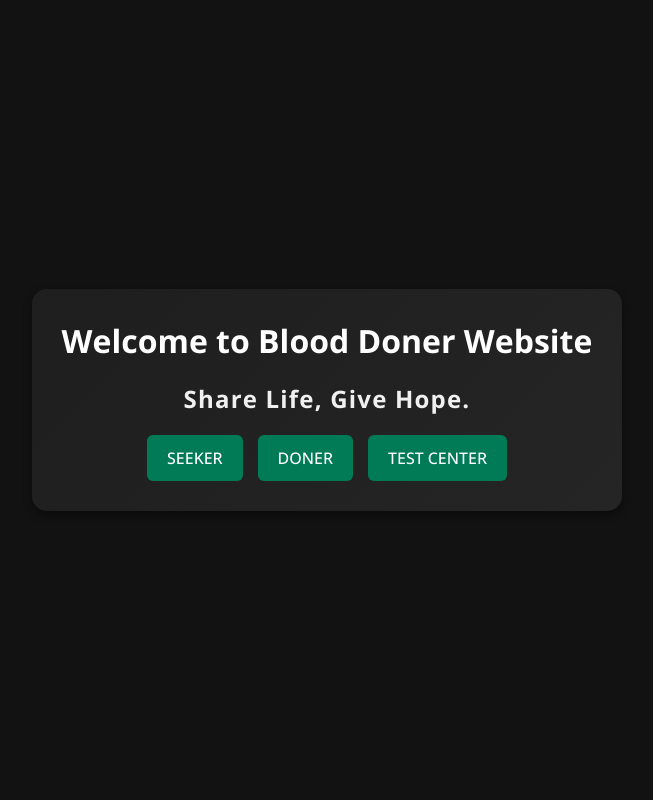
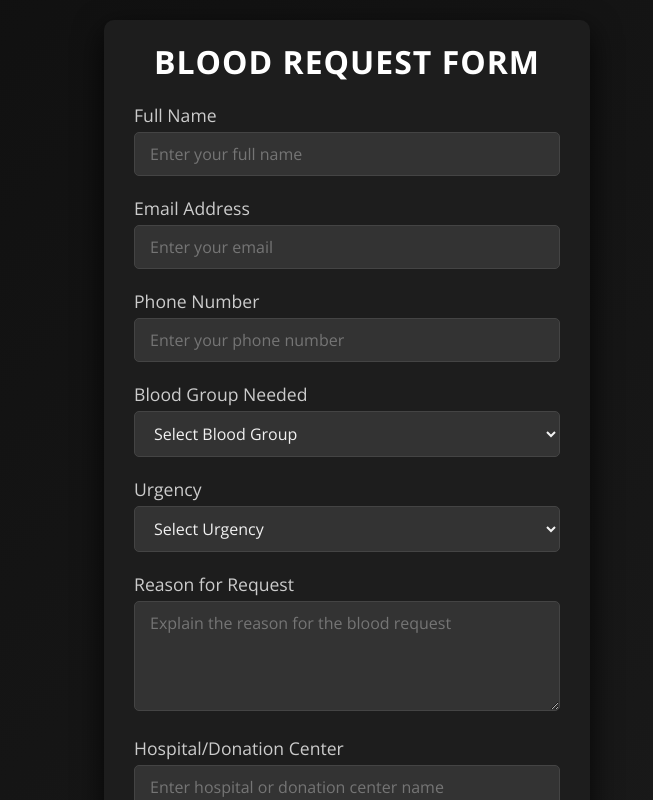
Before and after one commit to RagulKannan2005/blood-doner-locator, a React (Vite) app: page / in a window 1280 px wide. Shown: the top 800 px of the page, without its empty margins (313-966 px from the left). Built offline with nearby package versions, Linux system fonts and the light colour scheme; a web font is replaced by a local one.

Commit message:
Update main.jsx

```diff
--- a/src/main.jsx
+++ b/src/main.jsx
@@ -1,14 +1,18 @@
 import { StrictMode } from 'react'
 import { createRoot } from 'react-dom/client'
 import './index.css'
+import Seeker from './components/Seeker'
 // import Registerform from './components/Registerform'
-import Entrypage from './components/Entrypage'
+// import Entrypage from './components/Entrypage'
+// import Tcenter from './components/Tcenter'
 // import App from './App.jsx'
 
 createRoot(document.getElementById('root')).render(
   <StrictMode>
     {/* <App /> */}
     {/* <Registerform /> */}
-    <Entrypage />
+    {/* <Entrypage /> */}
+    {/* <Tcenter /> */}
+    <Seeker />
   </StrictMode>,
 )
```
